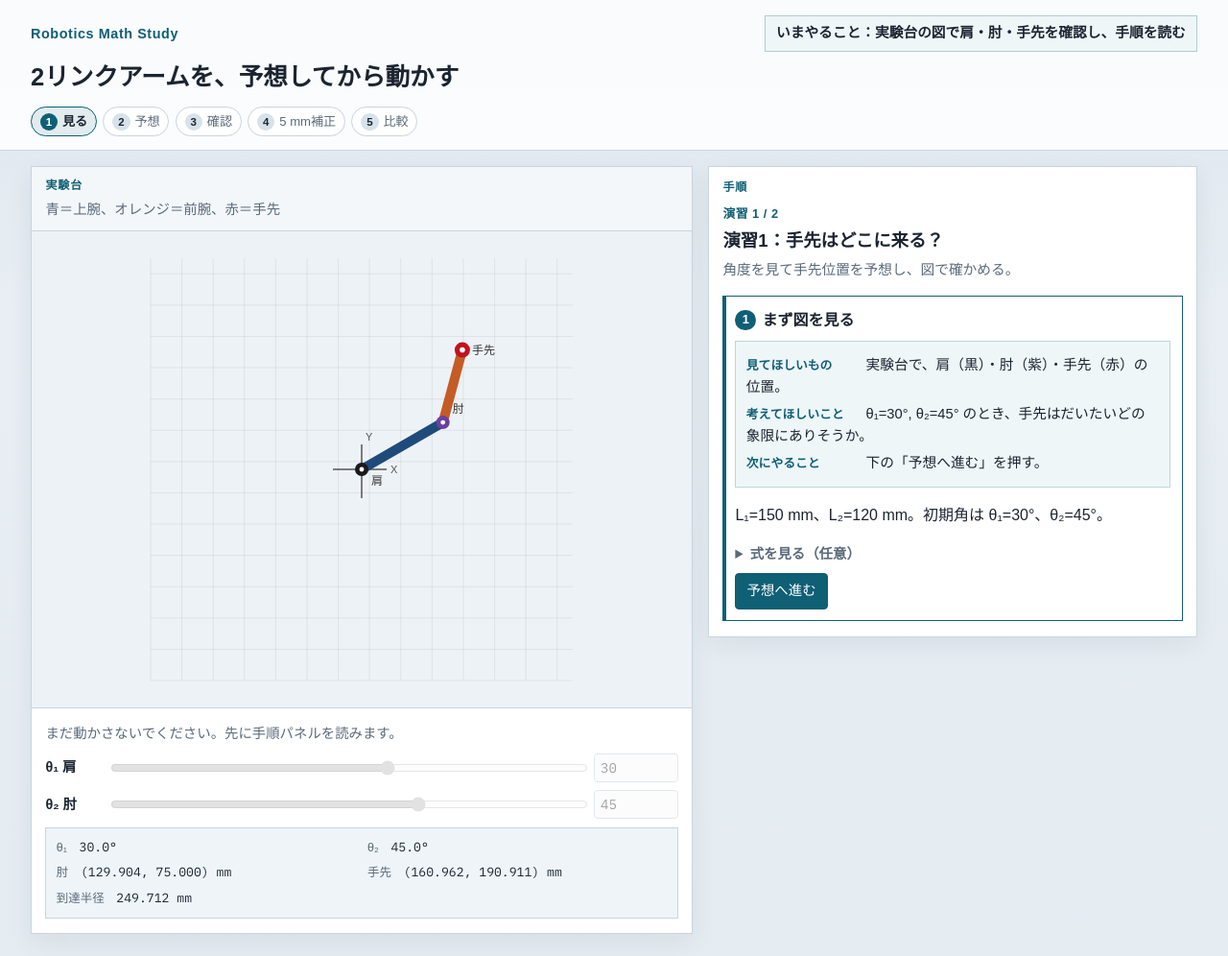
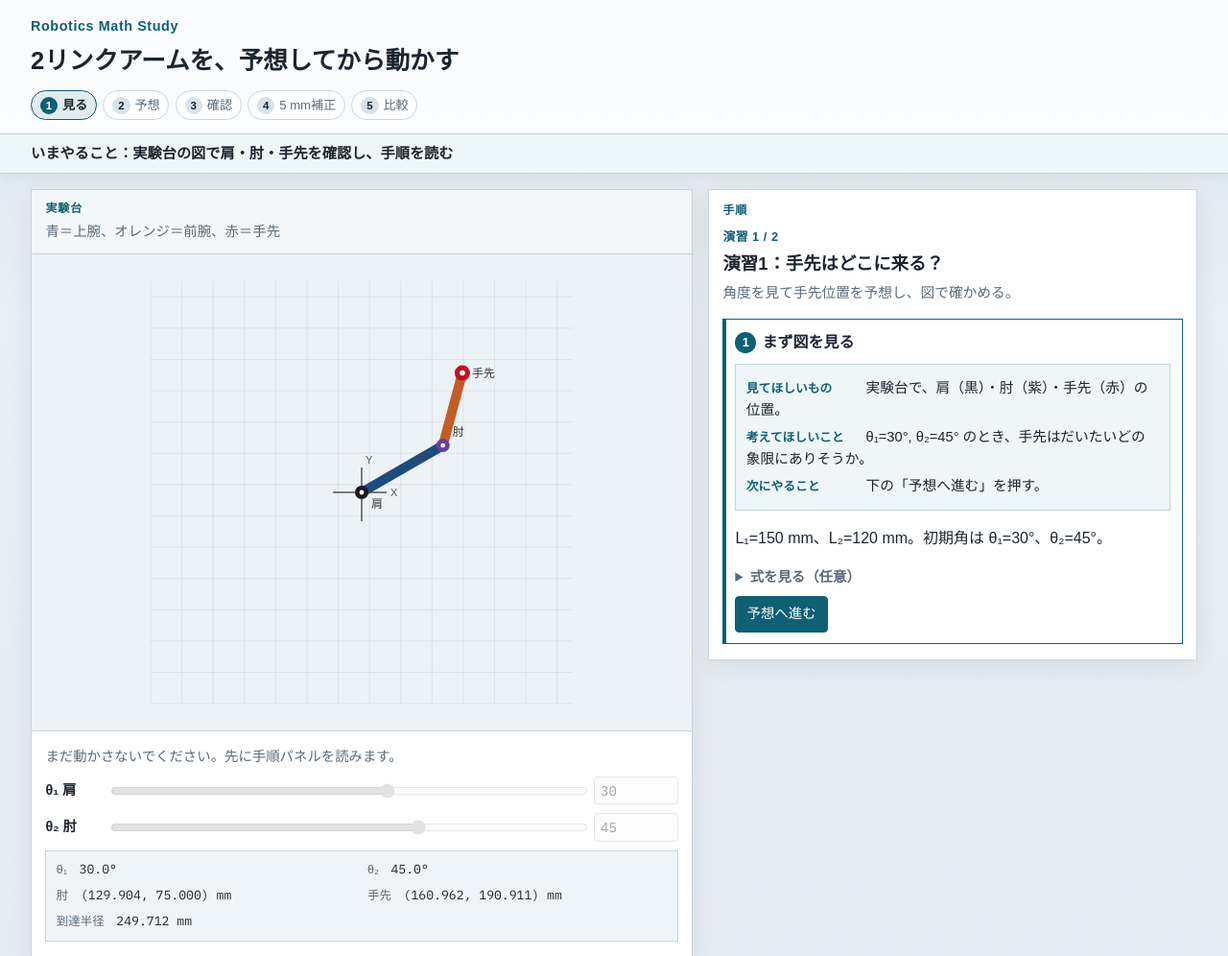
Before and after one commit to tukino/robotics-math-study, a plain HTML site: page docs/index.html in a window 1280 px wide. Shown: the top 996 px of the page at 96% size. Drawn offline with Linux system fonts and the light colour scheme; a web font is replaced by a local one.

Commit message:
Keep the current-task banner sticky while scrolling
Move いまやること into its own sticky top bar so the next action stays
visible as the lab content scrolls, and offset the procedure panel below it.

Co-authored-by: Slave <tukino@users.noreply.github.com>

```diff
--- a/docs/css/style.css
+++ b/docs/css/style.css
@@ -41,17 +41,8 @@ a {
   background: rgba(255, 255, 255, 0.85);
 }
 
-.header-top {
-  display: flex;
-  flex-wrap: wrap;
-  gap: 0.6rem 1rem;
-  align-items: center;
-  justify-content: space-between;
-  margin-bottom: 0.35rem;
-}
-
 .brand {
-  margin: 0;
+  margin: 0 0 0.25rem;
   font-size: 0.9rem;
   font-weight: 700;
   letter-spacing: 0.04em;
@@ -64,14 +55,24 @@ a {
   font-weight: 700;
 }
 
+.now-doing-bar {
+  position: sticky;
+  top: 0;
+  z-index: 40;
+  padding: 0.55rem clamp(1rem, 3vw, 2rem);
+  border-bottom: 1px solid rgba(15, 95, 117, 0.22);
+  background: rgba(238, 246, 248, 0.96);
+  backdrop-filter: blur(8px);
+  box-shadow: 0 4px 14px rgba(27, 36, 48, 0.06);
+}
+
 .now-doing {
   margin: 0;
-  padding: 0.4rem 0.7rem;
-  max-width: min(40rem, 100%);
-  background: #eef6f8;
-  border: 1px solid rgba(15, 95, 117, 0.28);
-  font-size: 0.92rem;
-  font-weight: 600;
+  padding: 0;
+  max-width: 56rem;
+  font-size: 0.95rem;
+  font-weight: 700;
+  line-height: 1.45;
 }
 
 .progress-steps {
@@ -265,8 +266,8 @@ a {
 .side {
   padding: 0.75rem 0.9rem 1rem;
   position: sticky;
-  top: 0.5rem;
-  max-height: calc(100vh - 1rem);
+  top: 4.25rem; /* below sticky いまやること bar */
+  max-height: calc(100vh - 4.75rem);
   overflow: auto;
 }
 
--- a/docs/index.html
+++ b/docs/index.html
@@ -14,16 +14,11 @@
       href="https://fonts.googleapis.com/css2?family=IBM+Plex+Mono:wght@400;500&family=IBM+Plex+Sans+JP:wght@400;500;600;700&display=swap"
       rel="stylesheet"
     />
-    <link rel="stylesheet" href="./css/style.css?v=3" />
+    <link rel="stylesheet" href="./css/style.css?v=4" />
   </head>
   <body>
     <header class="site-header">
-      <div class="header-top">
-        <p class="brand">Robotics Math Study</p>
-        <p class="now-doing" id="now-doing" aria-live="polite">
-          いまやること：実験台の図で肩・肘・手先を確認する
-        </p>
-      </div>
+      <p class="brand">Robotics Math Study</p>
       <h1>2リンクアームを、予想してから動かす</h1>
       <ol class="progress-steps" id="progress-bar" aria-label="学習の進み具合">
         <li data-step="look" class="is-current"><span>1</span>見る</li>
@@ -33,6 +28,12 @@
         <li data-step="compare"><span>5</span>比較</li>
       </ol>
     </header>
+
+    <div class="now-doing-bar" role="status">
+      <p class="now-doing" id="now-doing" aria-live="polite">
+        いまやること：実験台の図で肩・肘・手先を確認する
+      </p>
+    </div>
 
     <main class="layout">
       <section class="stage" aria-label="アーム図と操作">
@@ -110,10 +111,10 @@
       <p>図・スライダー・計算は <code>docs/js/</code> の共通モジュールです。</p>
     </footer>
 
-    <script src="./js/kinematics.js?v=3"></script>
-    <script src="./js/arm-view.js?v=3"></script>
-    <script src="./js/controls.js?v=3"></script>
-    <script src="./js/exercises.js?v=3"></script>
-    <script src="./js/app.js?v=3"></script>
+    <script src="./js/kinematics.js?v=4"></script>
+    <script src="./js/arm-view.js?v=4"></script>
+    <script src="./js/controls.js?v=4"></script>
+    <script src="./js/exercises.js?v=4"></script>
+    <script src="./js/app.js?v=4"></script>
   </body>
 </html>
```
